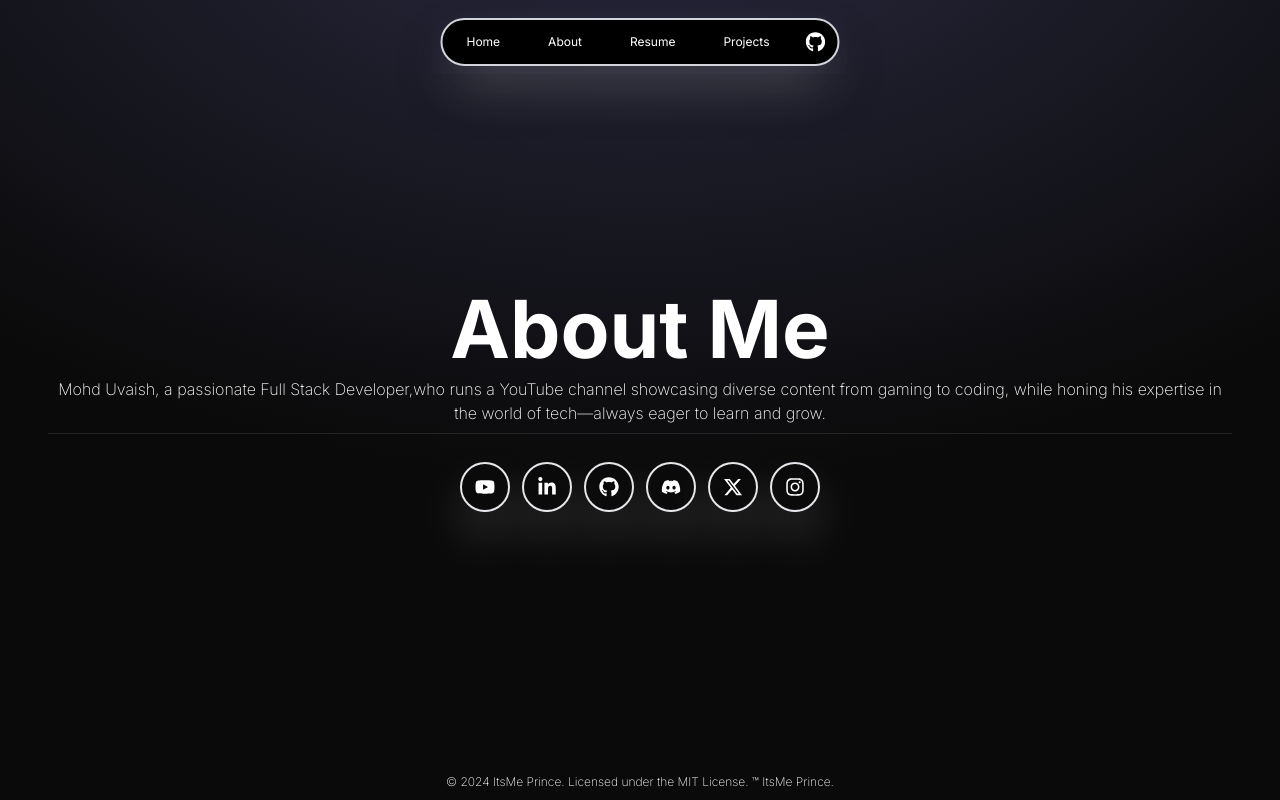
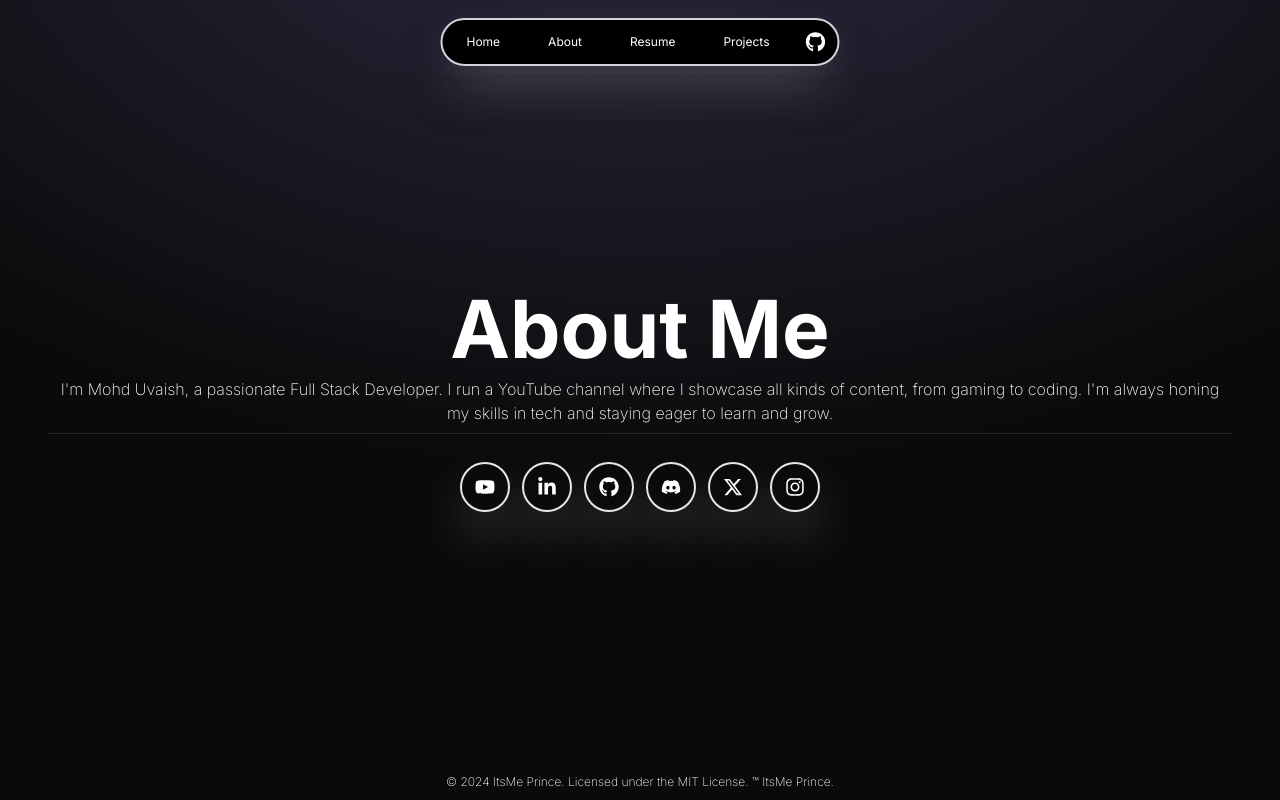
Before and after one commit to itsmeprinceyt/portfolio_itsmeprince, a Next.js app: page /about in a window 1280 px wide. Built offline with nearby package versions, Linux system fonts and the light colour scheme.

Commit message:
updated about content

```diff
--- a/app/about/page.jsx
+++ b/app/about/page.jsx
@@ -10,7 +10,7 @@ export default function Home() {
                         <div className=" text-[80px] font-bold leading-[80px] ">
                             About Me
                         </div>
-                        <div className="font-extralight text-left sm:text-center">Mohd Uvaish, a passionate Full Stack Developer,who runs a YouTube channel showcasing diverse content from gaming to coding, while honing his expertise in the world of tech—always eager to learn and grow.</div>
+                        <div className="font-extralight text-left sm:text-center">I&apos;m Mohd Uvaish, a passionate Full Stack Developer. I run a YouTube channel where I showcase all kinds of content, from gaming to coding. I&apos;m always honing my skills in tech and staying eager to learn and grow.</div>
                         <span className="h-[1px] w-full bg-white/10 mb-5"></span>
                         <div className="flex gap-3 sm:justify-center">
                             <Link
```
